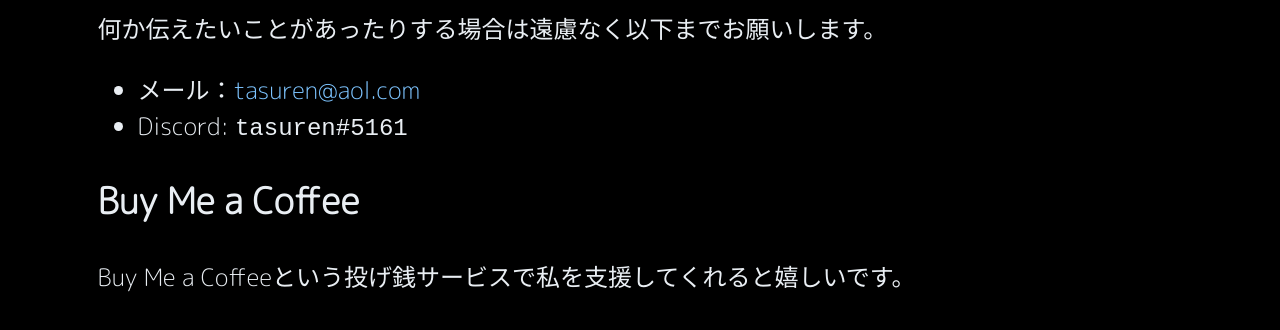
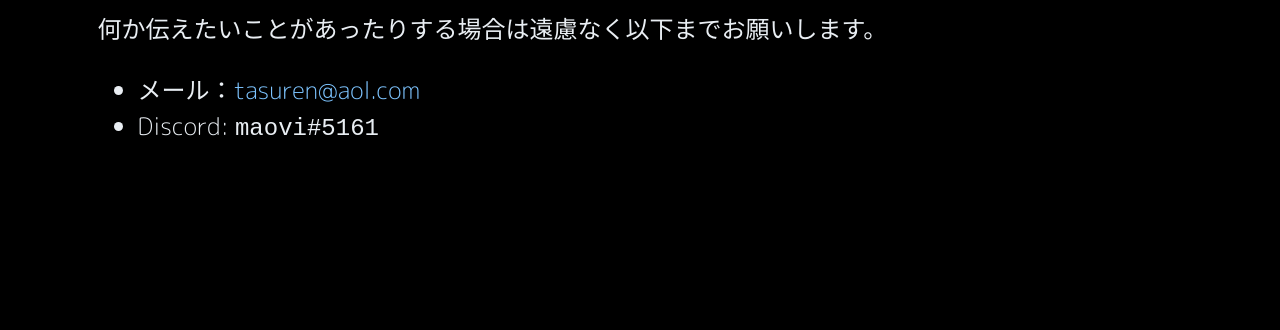
Before and after one commit to tasuren/tasuren.github.io, a plain HTML site: page about.html in a window 1280 px wide. Shown: the part 584-914 px from the top of the page. After the commit the page ends 800 px from the top, so only its background shows below. Drawn offline with Linux system fonts and the light colour scheme.

Commit message:
deploy: 32435b44502eec9a747465acafb42fd867daaea7

```diff
--- a/about.html
+++ b/about.html
@@ -42,13 +42,8 @@
 
 <ul>
 <li>メール：<a href="mailto:tasuren@aol.com">tasuren@aol.com</a></li>
-<li>Discord: <code>tasuren#5161</code></li>
+<li>Discord: <code>maovi#5161</code></li>
 </ul>
-
-<h2>Buy Me a Coffee</h2>
-
-<p>Buy Me a Coffeeという投げ銭サービスで私を支援してくれると嬉しいです。
-<script type="text/javascript" src="https://cdnjs.buymeacoffee.com/1.0.0/button.prod.min.js" data-name="bmc-button" data-slug="tasuren" data-color="#e9eef3" data-emoji=""  data-font="Cookie" data-text="Buy me a coffee" data-outline-color="#000000" data-font-color="#000000" data-coffee-color="#FFDD00" ></script></p>
 </div>
   </body>
 </html>
```
